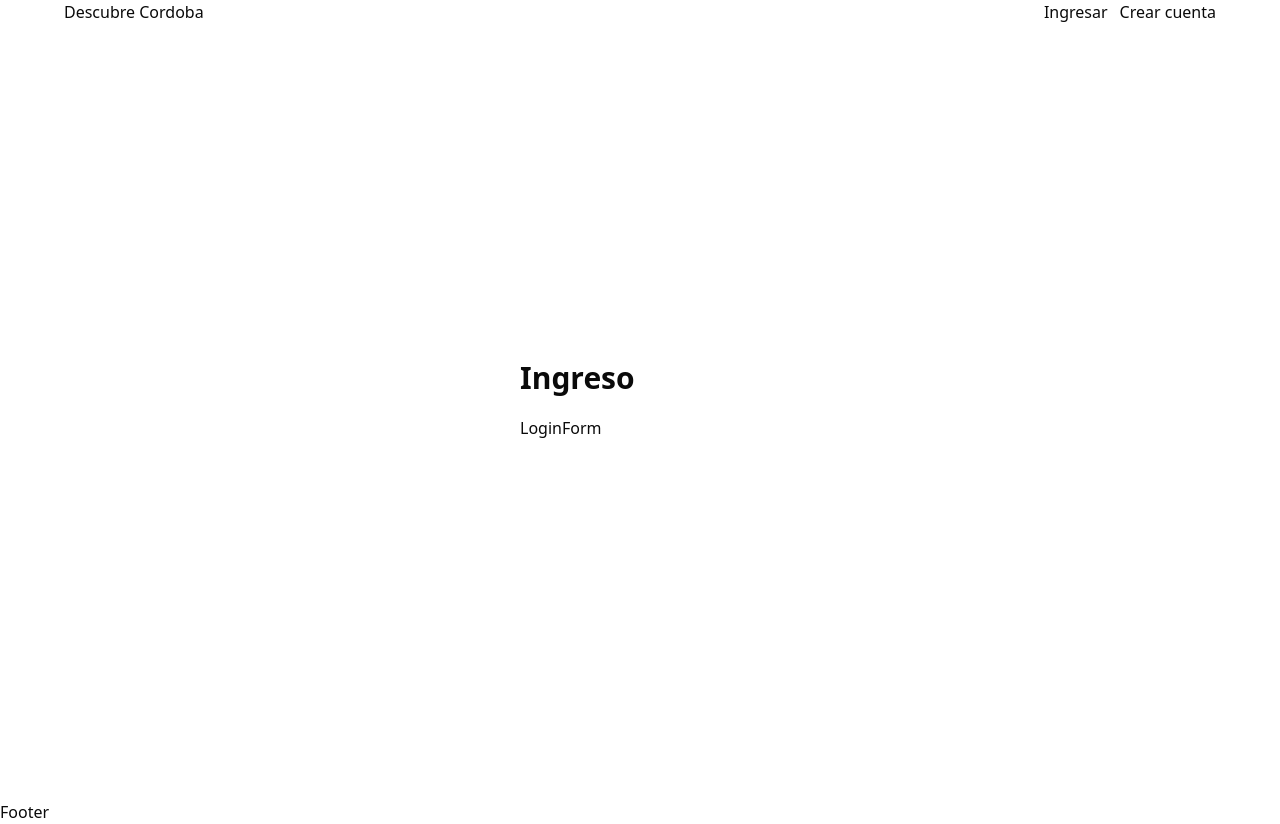
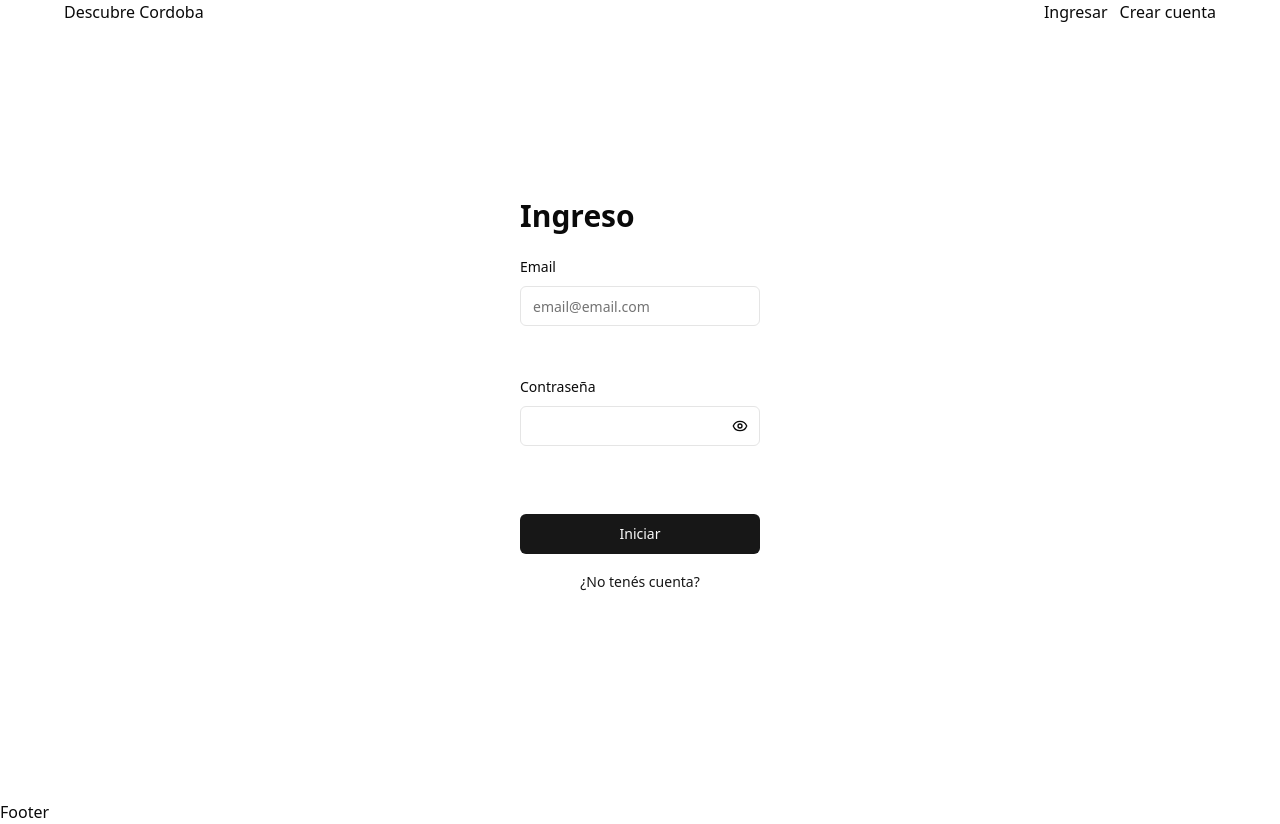
Before and after one commit to No-Country-simulation/c19-50-n-node-react, a React (Vite) app in the folder client/: page /login in a window 1280 px wide. Built offline with nearby package versions, Linux system fonts and the light colour scheme.

Commit message:
add login form ui

```diff
--- a/client/src/components/AuthCard.jsx
+++ b/client/src/components/AuthCard.jsx
@@ -1,16 +1,34 @@
 import { useLocation } from 'react-router-dom';
 import LoginForm from './LoginForm';
 import RegisterForm from './RegisterForm';
+import { buttonVariants } from './ui/button';
+import { cn } from '@/lib/utils';
 
 const AuthCard = () => {
   const { pathname } = useLocation();
 
+  const isLoginPage = pathname === '/login';
+
   return (
     <div className="max-w-60 w-full">
       <h1 className="font-bold text-3xl mb-5">
-        {pathname === '/login' ? 'Ingreso' : 'Crear cuenta'}
+        {isLoginPage ? 'Ingreso' : 'Crear cuenta'}
       </h1>
-      <div>{pathname === '/login' ? <LoginForm /> : <RegisterForm />}</div>
+      <div>{isLoginPage ? <LoginForm /> : <RegisterForm />}</div>
+      <div className="text-center mt-2">
+        {isLoginPage ? (
+          <a
+            href="/register"
+            className={cn(buttonVariants({ variant: 'link' }))}
+          >
+            ¿No tenés cuenta?
+          </a>
+        ) : (
+          <a href="/login" className={cn(buttonVariants({ variant: 'link' }))}>
+            ¿Ya tenés cuenta?
+          </a>
+        )}
+      </div>
     </div>
   );
 };
--- a/client/src/components/LoginForm.jsx
+++ b/client/src/components/LoginForm.jsx
@@ -1,5 +1,88 @@
+'use client';
+
+import { useState } from 'react';
+
+import { zodResolver } from '@hookform/resolvers/zod';
+import { useForm } from 'react-hook-form';
+import { z } from 'zod';
+
+import {
+  Form,
+  FormControl,
+  FormField,
+  FormItem,
+  FormLabel,
+  FormMessage,
+} from './ui/form';
+import { Input } from './ui/input';
+import LoadingButton from './LoadingButton';
+import PasswordInput from './PasswordInput';
+
+import { loginSchema } from '@/lib/schemas/loginSchema';
+
 const LoginForm = () => {
-  return <div>LoginForm</div>;
+  const [isLoading, setIsLoading] = useState(false);
+
+  const form = useForm({
+    resolver: zodResolver(loginSchema),
+    defaultValues: {
+      email: '',
+      password: '',
+    },
+  });
+
+  const onSubmit = async (values) => {
+    setIsLoading(true);
+    console.log(values);
+    setIsLoading(false);
+  };
+
+  return (
+    <Form {...form}>
+      <form
+        onSubmit={form.handleSubmit(onSubmit)}
+        className="space-y-12 flex flex-col items-center"
+      >
+        <FormField
+          control={form.control}
+          name="email"
+          disabled={isLoading}
+          render={({ field }) => (
+            <FormItem className="w-full">
+              <FormLabel>Email</FormLabel>
+              <FormControl>
+                <Input placeholder="email@email.com" {...field} />
+              </FormControl>
+              <FormMessage className="absolute p-0 m-0" />
+            </FormItem>
+          )}
+        />
+        <FormField
+          control={form.control}
+          name="password"
+          disabled={isLoading}
+          render={({ field }) => (
+            <FormItem className="w-full">
+              <FormLabel>Contraseña</FormLabel>
+              <FormControl>
+                <PasswordInput {...field} />
+              </FormControl>
+              <FormMessage className="absolute p-0 m-0" />
+            </FormItem>
+          )}
+        />
+        <div className="w-full">
+          <LoadingButton
+            isLoading={isLoading}
+            type="submit"
+            className="w-full mt-5"
+          >
+            Iniciar
+          </LoadingButton>
+        </div>
+      </form>
+    </Form>
+  );
 };
 
 export default LoginForm;
--- /dev/null
+++ b/client/src/lib/schemas/loginSchema.js
@@ -0,0 +1,9 @@
+import { z } from 'zod';
+
+export const loginSchema = z.object({
+  email: z
+    .string()
+    .min(1, { message: 'Este campo es obligatorio.' })
+    .email({ message: 'El email debe ser válido.' }),
+  password: z.string().min(1, { message: 'Este campo es obligatorio.' }),
+});
--- a/client/src/lib/schemas/registerSchema.js
+++ b/client/src/lib/schemas/registerSchema.js
@@ -7,7 +7,7 @@ export const registerSchema = z
     email: z
       .string()
       .min(1, { message: 'Este campo es obligatorio.' })
-      .email({ message: 'Este campo es obligatorio.' }),
+      .email({ message: 'El email debe ser válido.' }),
     password: z.string().min(1, { message: 'Este campo es obligatorio.' }),
     confirmPassword: z
       .string()
--- a/client/src/pages/HomePage.jsx
+++ b/client/src/pages/HomePage.jsx
@@ -2,7 +2,7 @@ import { Button } from '@/components/ui/button';
 
 const HomePage = () => {
   return (
-    <div className="h-full flex justify-center items-center">
+    <div className="min-h-screen flex justify-center items-center">
       <Button>Button</Button>
     </div>
   );
```
